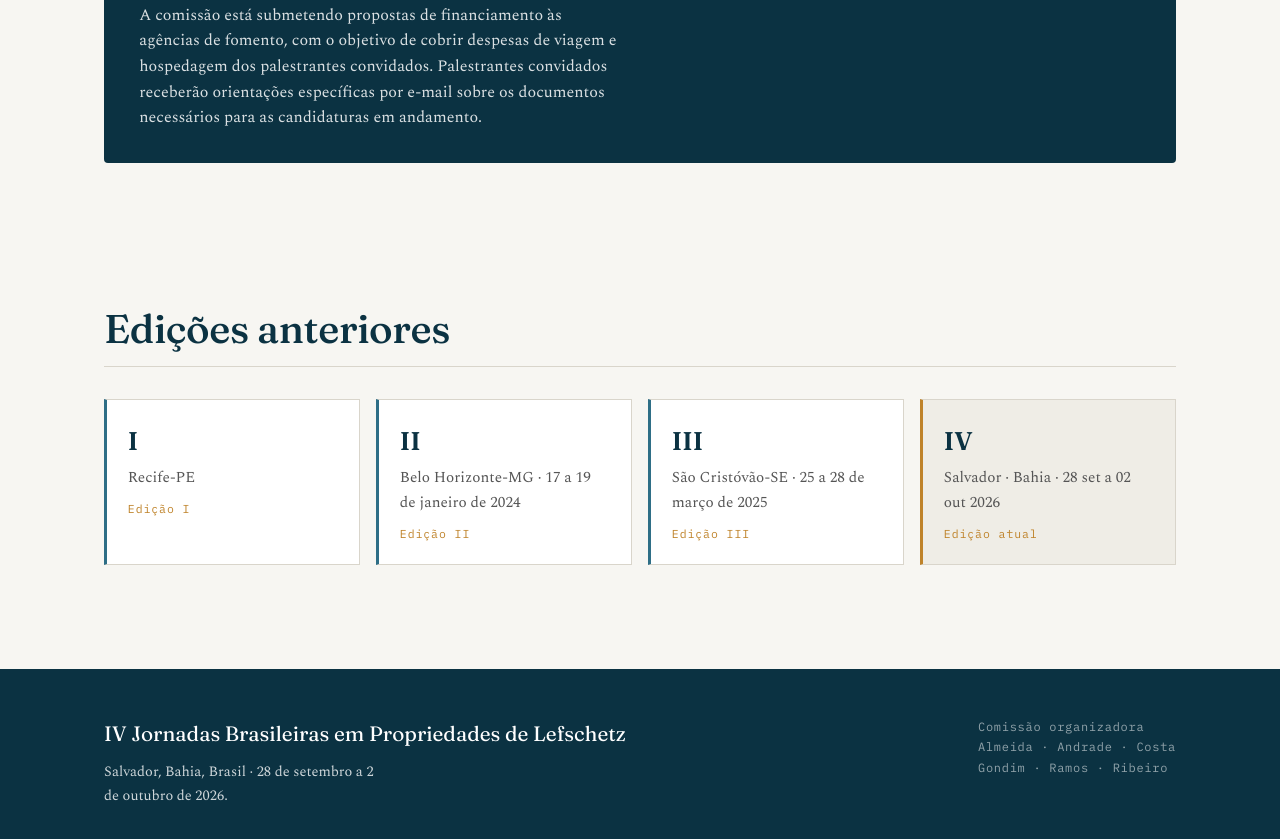
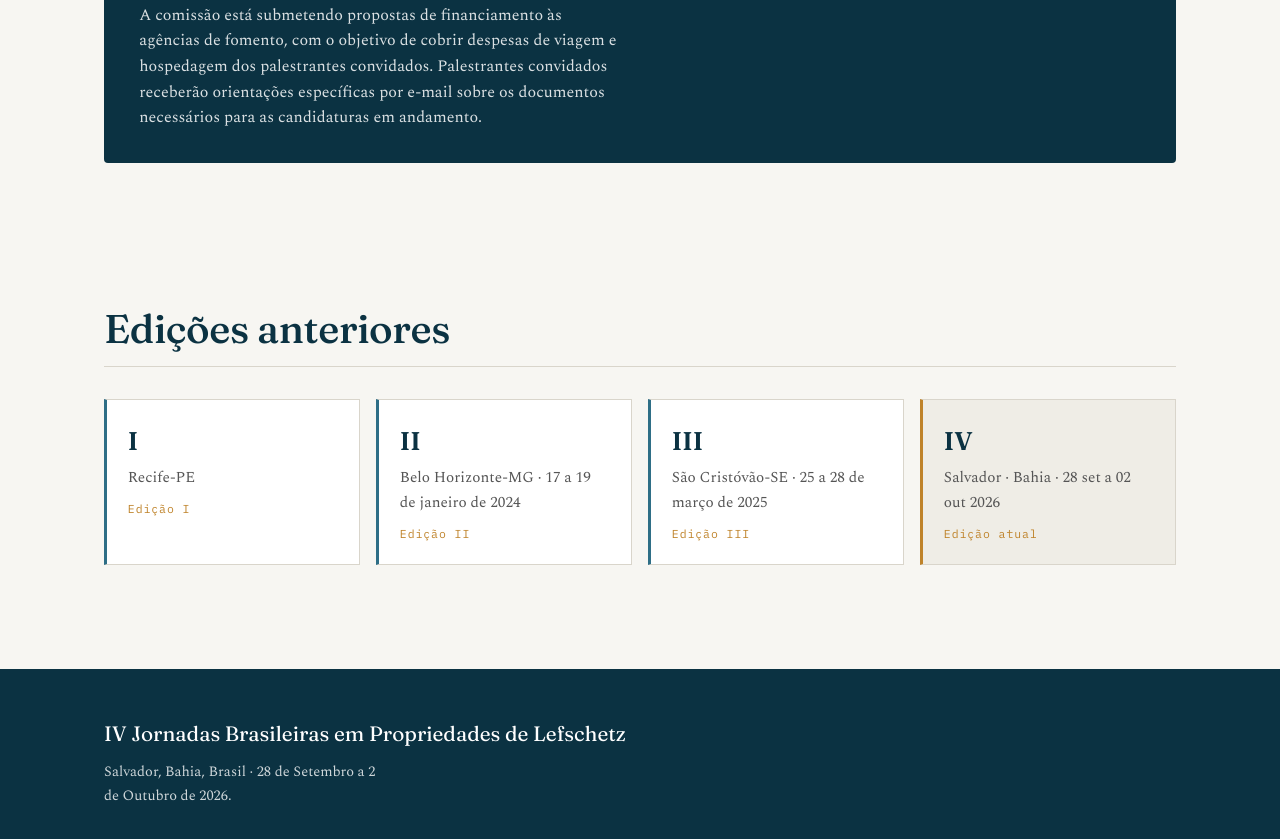
Before and after one commit to charlesalmd/jornadas-lp, a plain HTML site: page index.html in a window 1280 px wide. Shown: the part 4734-5573 px from the top of the page. Drawn offline with nearby package versions, Linux system fonts and the light colour scheme; no server answers.

Commit message:
Correct date capitalization in footer
Updated the date format in the footer section.

```diff
--- a/index.html
+++ b/index.html
@@ -179,12 +179,8 @@
   <div class="foot-in">
     <div>
       <div class="brand2">IV Jornadas Brasileiras em Propriedades de Lefschetz</div>
-      <p>Salvador, Bahia, Brasil · 28 de setembro a 2 de outubro de 2026.</p>
+      <p>Salvador, Bahia, Brasil · 28 de Setembro a 2 de Outubro de 2026.</p>
     </div>
-    <div>
-      <p class="mono">Comissão organizadora<br>Almeida · Andrade · Costa<br>Gondim · Ramos · Ribeiro</p>
-    </div>
-  </div>
 </footer>
 
 
```
